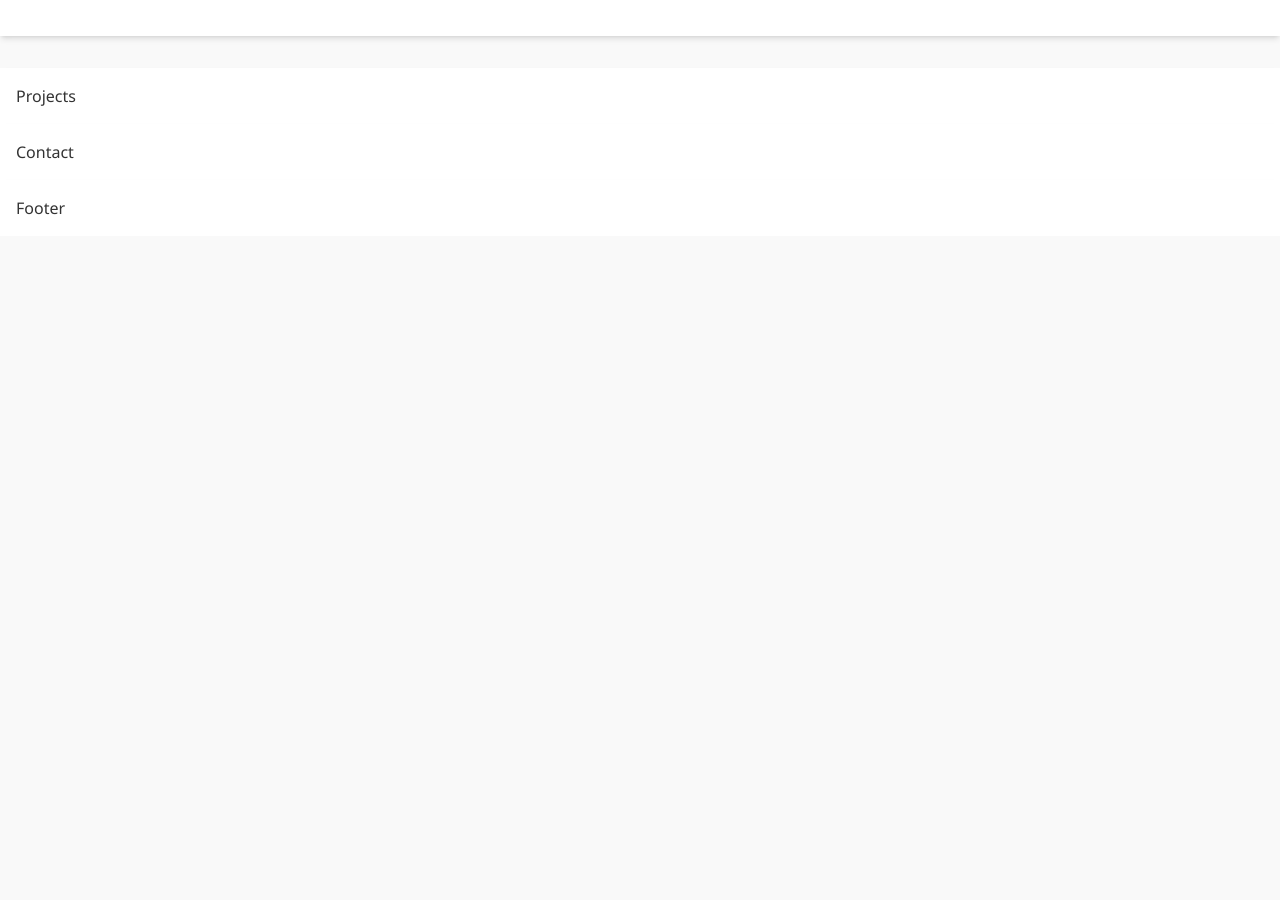
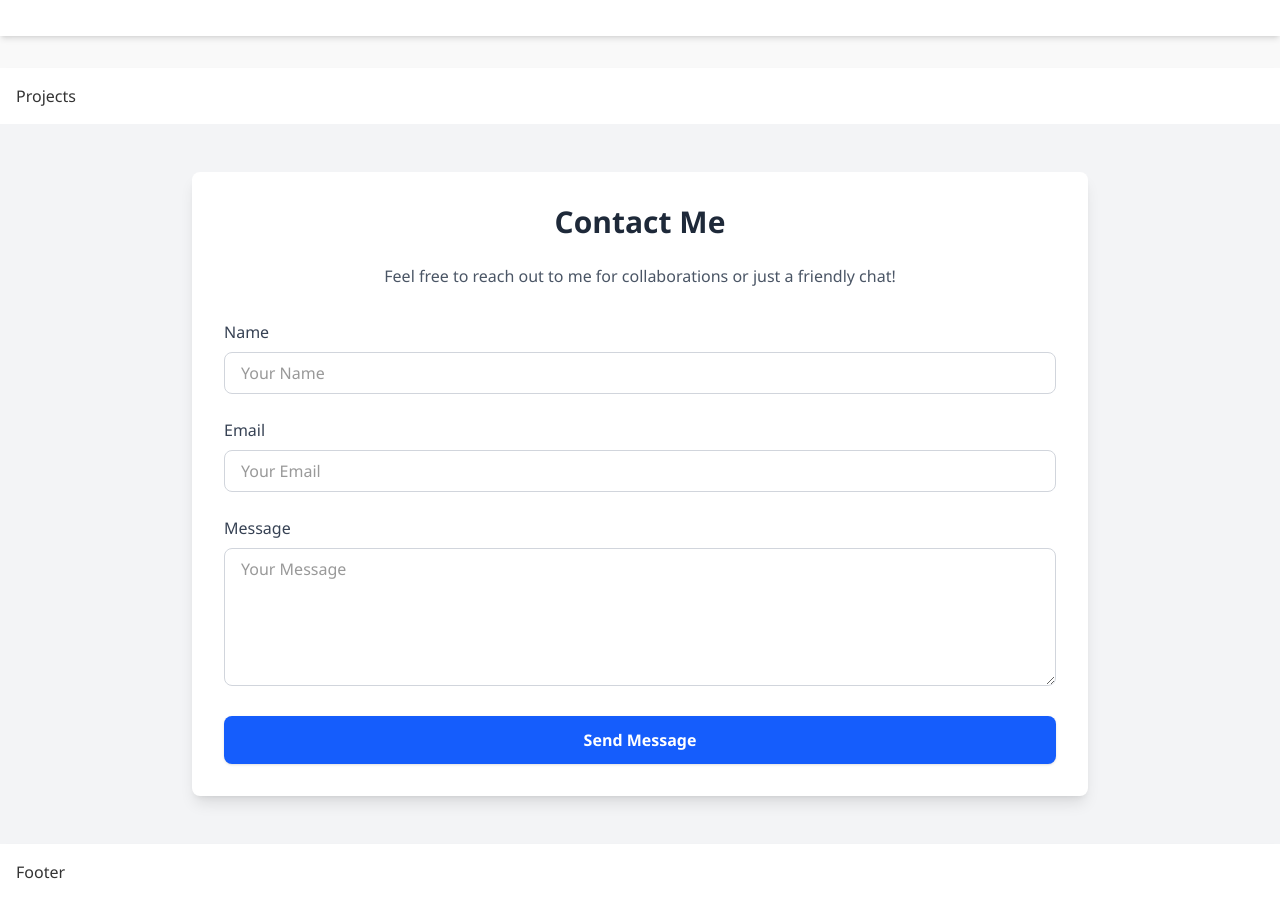
Before and after one commit to Ahmadi104/portfolio-with-reactjs, a React (Vite) app: page / in a window 1280 px wide. Shown: the part 1660-2560 px from the top of the page. Before the commit the page ends 1896 px from the top, so only its background shows below. Built offline with nearby package versions, Linux system fonts and the light colour scheme.

Commit message:
contact page created

```diff
--- a/src/components/Contact.jsx
+++ b/src/components/Contact.jsx
@@ -2,9 +2,74 @@
 
 function Contact() {
   return (
-    <div className="bg-white shadow-md p-4">
-      <section id="contact">
-        <h1>Contact</h1>
+    <div className="bg-gray-100 py-12 px-6 md:px-16">
+      <section
+        id="contact"
+        className="max-w-4xl mx-auto bg-white shadow-lg rounded-lg p-8"
+      >
+        <h1 className="text-3xl font-bold text-gray-800 mb-6 text-center">
+          Contact Me
+        </h1>
+        <p className="text-gray-600 text-center mb-8">
+          Feel free to reach out to me for collaborations or just a friendly
+          chat!
+        </p>
+        <form className="space-y-6">
+          <div>
+            <label
+              htmlFor="name"
+              className="block text-gray-700 font-medium mb-2"
+            >
+              Name
+            </label>
+            <input
+              type="text"
+              id="name"
+              name="name"
+              className="w-full border border-gray-300 rounded-lg px-4 py-2 focus:outline-none focus:ring-2 focus:ring-blue-500"
+              placeholder="Your Name"
+              required
+            />
+          </div>
+          <div>
+            <label
+              htmlFor="email"
+              className="block text-gray-700 font-medium mb-2"
+            >
+              Email
+            </label>
+            <input
+              type="email"
+              id="email"
+              name="email"
+              className="w-full border border-gray-300 rounded-lg px-4 py-2 focus:outline-none focus:ring-2 focus:ring-blue-500"
+              placeholder="Your Email"
+              required
+            />
+          </div>
+          <div>
+            <label
+              htmlFor="message"
+              className="block text-gray-700 font-medium mb-2"
+            >
+              Message
+            </label>
+            <textarea
+              id="message"
+              name="message"
+              rows="5"
+              className="w-full border border-gray-300 rounded-lg px-4 py-2 focus:outline-none focus:ring-2 focus:ring-blue-500"
+              placeholder="Your Message"
+              required
+            ></textarea>
+          </div>
+          <button
+            type="submit"
+            className="w-full bg-blue-600 hover:bg-blue-700 text-white font-semibold py-3 rounded-lg shadow transition duration-300"
+          >
+            Send Message
+          </button>
+        </form>
       </section>
     </div>
   );
```
